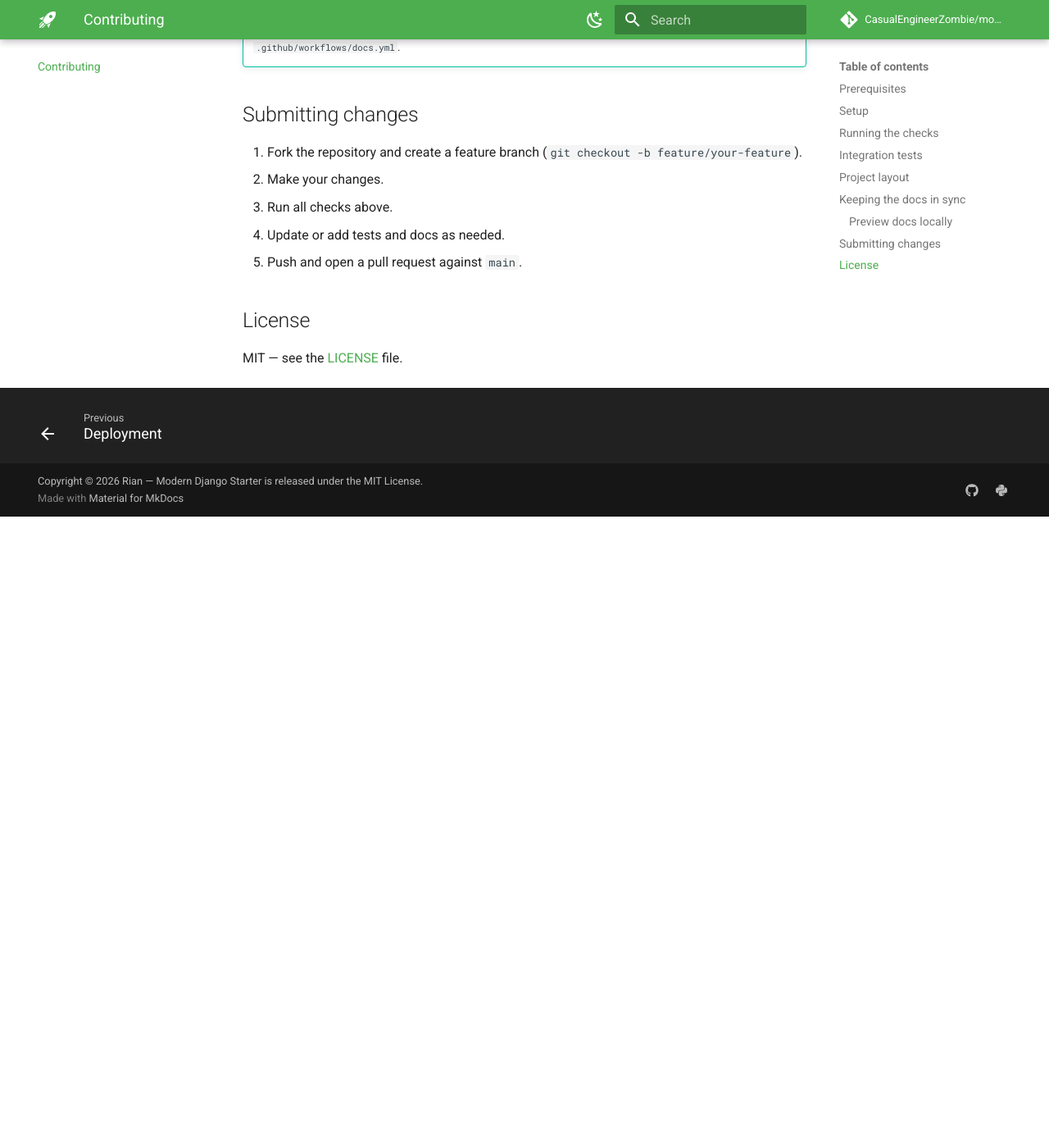
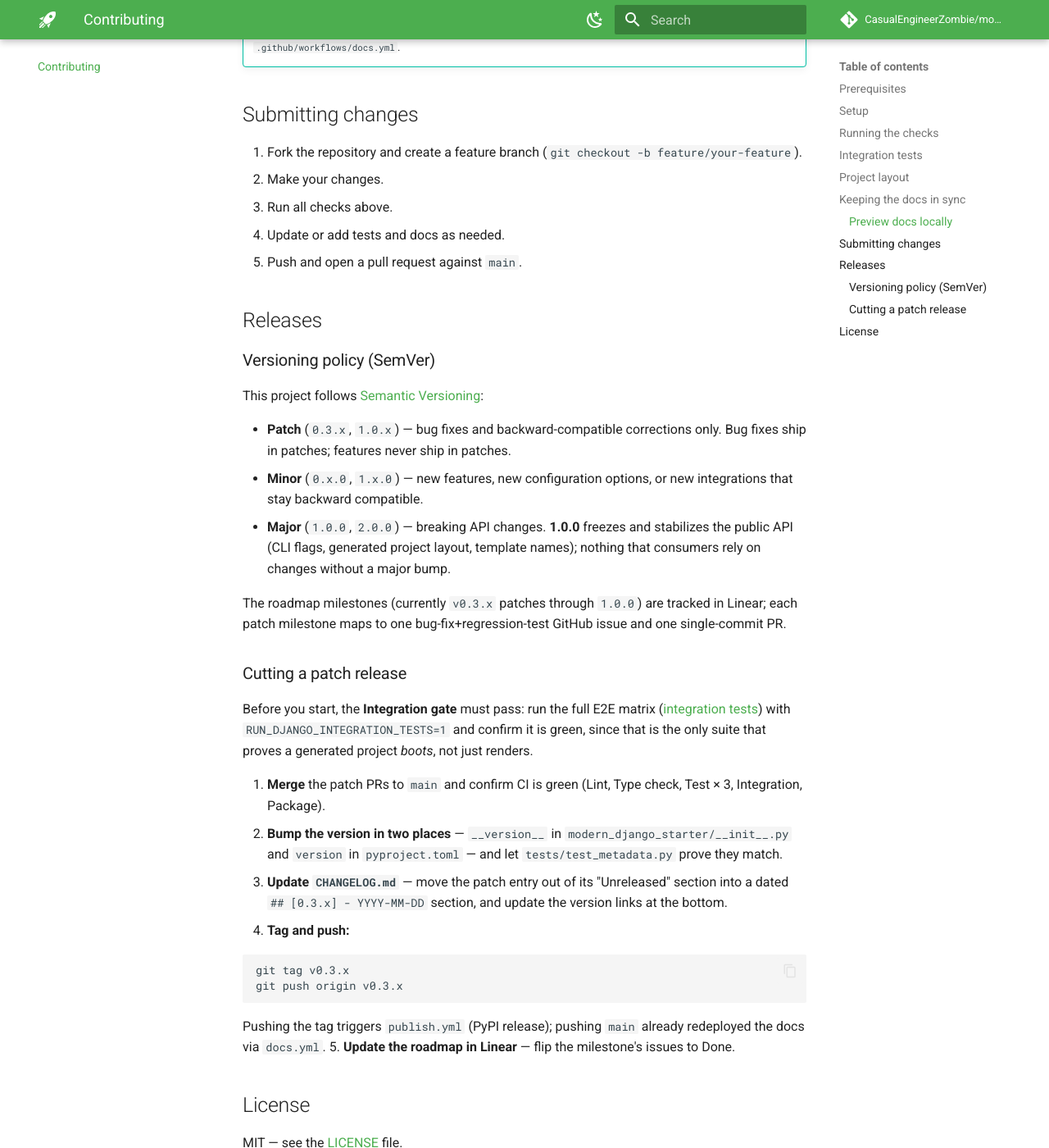
Before and after one commit to CasualEngineerZombie/modern-django-starter, an MkDocs documentation site: the page built from docs/contributing.md, in a window 1280 px wide and 1400 px high, scrolled down 2841 px. Shown: the whole window at 82% size. Built offline with MkDocs 1.6.1 and Material for MkDocs 9.7.7, drawn with Linux system fonts in a browser that asks for light colours; comment, search, counter and statistics services are not loaded; before the commit the page ends 3471 px from its top, so only the background shows below that.

Commit message:
docs: add CHANGELOG and document release process + SemVer policy

````diff
--- a/docs/contributing.md
+++ b/docs/contributing.md
@@ -130,6 +130,50 @@ The build must pass in strict mode, since CI deploys with `--strict`.
 4. Update or add tests and docs as needed.
 5. Push and open a pull request against `main`.
 
+## Releases
+
+### Versioning policy (SemVer)
+
+This project follows [Semantic Versioning](https://semver.org/spec/v2.0.0.html):
+
+- **Patch** (`0.3.x`, `1.0.x`) — bug fixes and backward-compatible corrections only.
+  Bug fixes ship in patches; features never ship in patches.
+- **Minor** (`0.x.0`, `1.x.0`) — new features, new configuration options, or new
+  integrations that stay backward compatible.
+- **Major** (`1.0.0`, `2.0.0`) — breaking API changes. **1.0.0** freezes and
+  stabilizes the public API (CLI flags, generated project layout, template names);
+  nothing that consumers rely on changes without a major bump.
+
+The roadmap milestones (currently `v0.3.x` patches through `1.0.0`) are tracked in
+Linear; each patch milestone maps to one bug-fix+regression-test GitHub issue and
+one single-commit PR.
+
+### Cutting a patch release
+
+Before you start, the **Integration gate** must pass: run the full E2E matrix
+([integration tests](#integration-tests)) with `RUN_DJANGO_INTEGRATION_TESTS=1`
+and confirm it is green, since that is the only suite that proves a generated
+project *boots*, not just renders.
+
+1. **Merge** the patch PRs to `main` and confirm CI is green (Lint, Type check,
+   Test × 3, Integration, Package).
+2. **Bump the version in two places** — `__version__` in
+   `modern_django_starter/__init__.py` and `version` in `pyproject.toml` — and let
+   `tests/test_metadata.py` prove they match.
+3. **Update `CHANGELOG.md`** — move the patch entry out of its "Unreleased"
+   section into a dated `## [0.3.x] - YYYY-MM-DD` section, and update the version
+   links at the bottom.
+4. **Tag and push:**
+
+   ```bash
+   git tag v0.3.x
+   git push origin v0.3.x
+   ```
+
+   Pushing the tag triggers `publish.yml` (PyPI release); pushing `main` already
+   redeployed the docs via `docs.yml`.
+5. **Update the roadmap in Linear** — flip the milestone's issues to Done.
+
 ## License
 
 MIT — see the [LICENSE](https://github.com/CasualEngineerZombie/modern-django-starter/blob/main/LICENSE) file.
````
Also changed, not shown: CHANGELOG.md (added, +117 -0 lines), README.md (+1 -0 lines).
